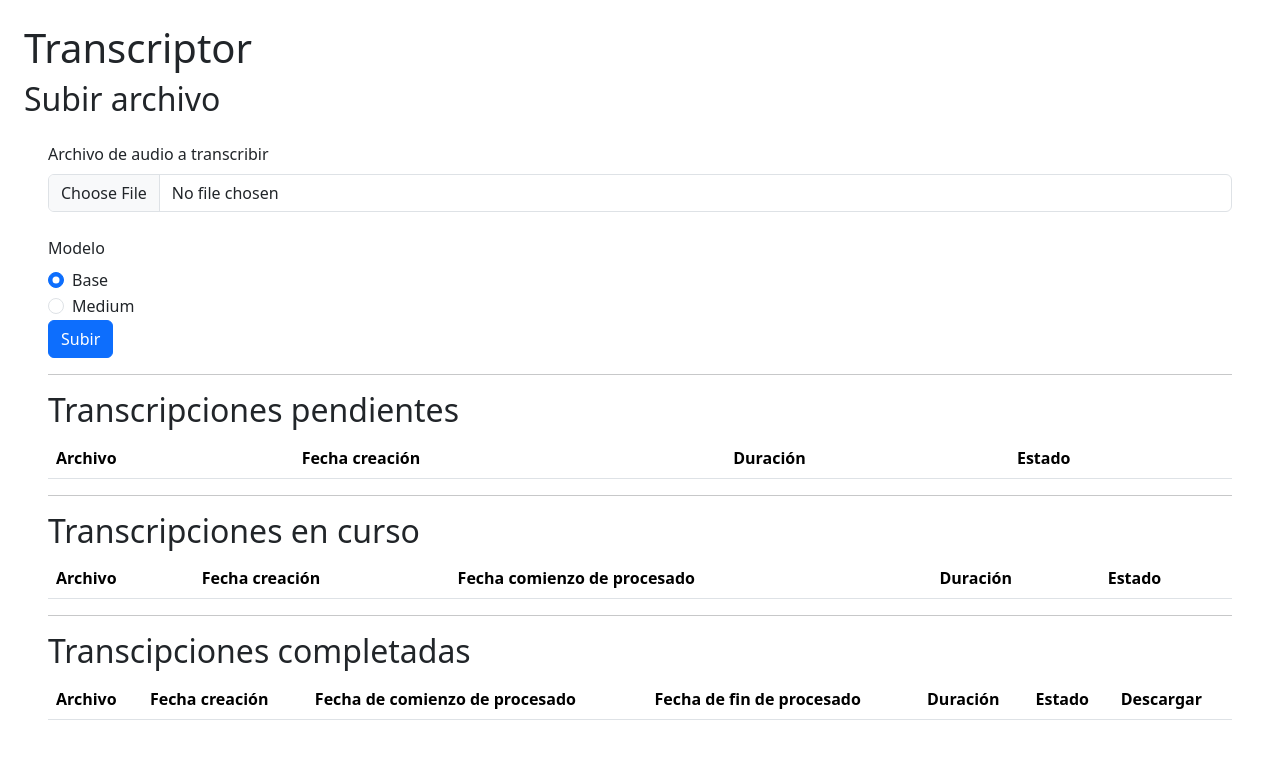
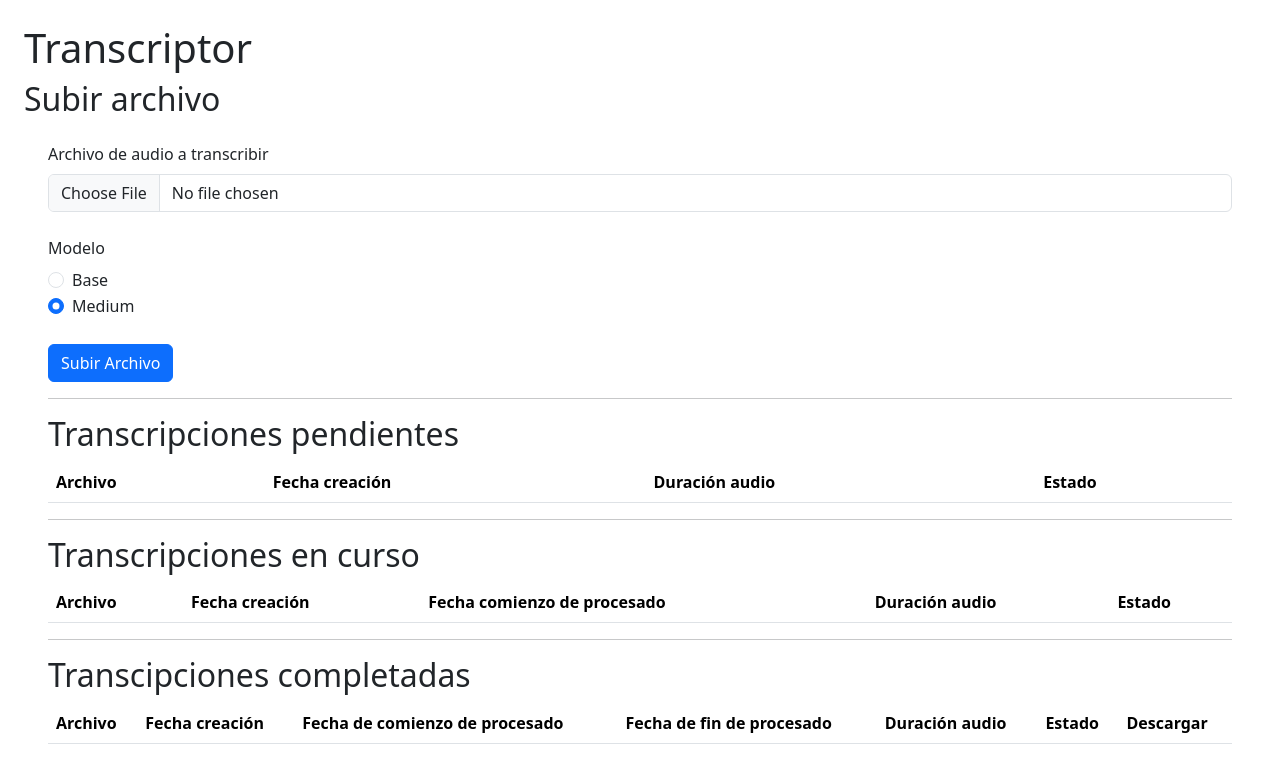
Before and after one commit to jfisbein/whisper-ui, a PHP site: page / in a window 1280 px wide. Shown: the top 783 px of the page. Run offline with PHP 8.4, Linux system fonts and the light colour scheme; lists and menus that the app fills with data are empty.

Commit message:
Smal UI improvements

```diff
--- a/ui/index.php
+++ b/ui/index.php
@@ -48,7 +48,7 @@ function format($seconds) {
 
 $target_dir = "jobs/pending/";
 $language = getParamOrValue('language', 'es');
-$model = getParamOrValue('model', 'base');
+$model = getParamOrValue('model', 'medium');
 $debug = getParamOrValue('debug', 'false');
 
 if (isset($_FILES["fileToTranscribe"])) {
@@ -70,9 +70,9 @@ if (isset($_FILES["fileToTranscribe"])) {
 
 <head>
     <meta charset="UTF-8">
-    <title>Home</title>
+    <title>Transcriptor</title>
+    <meta http-equiv="refresh" content="600">
     <link href="https://cdn.jsdelivr.net/npm/bootstrap@5.3.3/dist/css/bootstrap.min.css" rel="stylesheet" integrity="sha384-QWTKZyjpPEjISv5WaRU9OFeRpok6YctnYmDr5pNlyT2bRjXh0JMhjY6hW+ALEwIH" crossorigin="anonymous">
-
 </head>
 
 <body class="m-4">
@@ -95,7 +95,7 @@ if (isset($_FILES["fileToTranscribe"])) {
                 <input class="form-check-input" type="radio" name="model" id="medium" value="medium" <?php if ($model == 'medium') echo 'checked'; ?>>
                 <label class="form-check-label" for="medium">Medium</label>
             </div>
-        <button type="submit" class="btn btn-primary">Subir</button>
+        <button type="submit" class="btn btn-primary mt-4">Subir Archivo</button>
     </form>
 
     <hr/>
@@ -106,7 +106,7 @@ if (isset($_FILES["fileToTranscribe"])) {
             <tr>
                 <th scope="col">Archivo</th>
                 <th scope="col">Fecha creación</th>
-                <th scope="col">Duración</th>
+                <th scope="col">Duración audio</th>
                 <th scope="col">Estado</th>
             </tr>
         </thead>
@@ -137,7 +137,7 @@ if (isset($_FILES["fileToTranscribe"])) {
                 <th scope="col">Archivo</th>
                 <th scope="col">Fecha creación</th>
                 <th scope="col">Fecha comienzo de procesado</th>
-                <th scope="col">Duración</th>
+                <th scope="col">Duración audio</th>
                 <th scope="col">Estado</th>
             </tr>
         </thead>
@@ -170,7 +170,7 @@ if (isset($_FILES["fileToTranscribe"])) {
                 <th scope="col">Fecha creación</th>
                 <th scope="col">Fecha de comienzo de procesado</th>
                 <th scope="col">Fecha de fin de procesado</th>
-                <th scope="col">Duración</th>
+                <th scope="col">Duración audio</th>
                 <th scope="col">Estado</th>
                 <th scope="col">Descargar</th>
             </tr>
```
